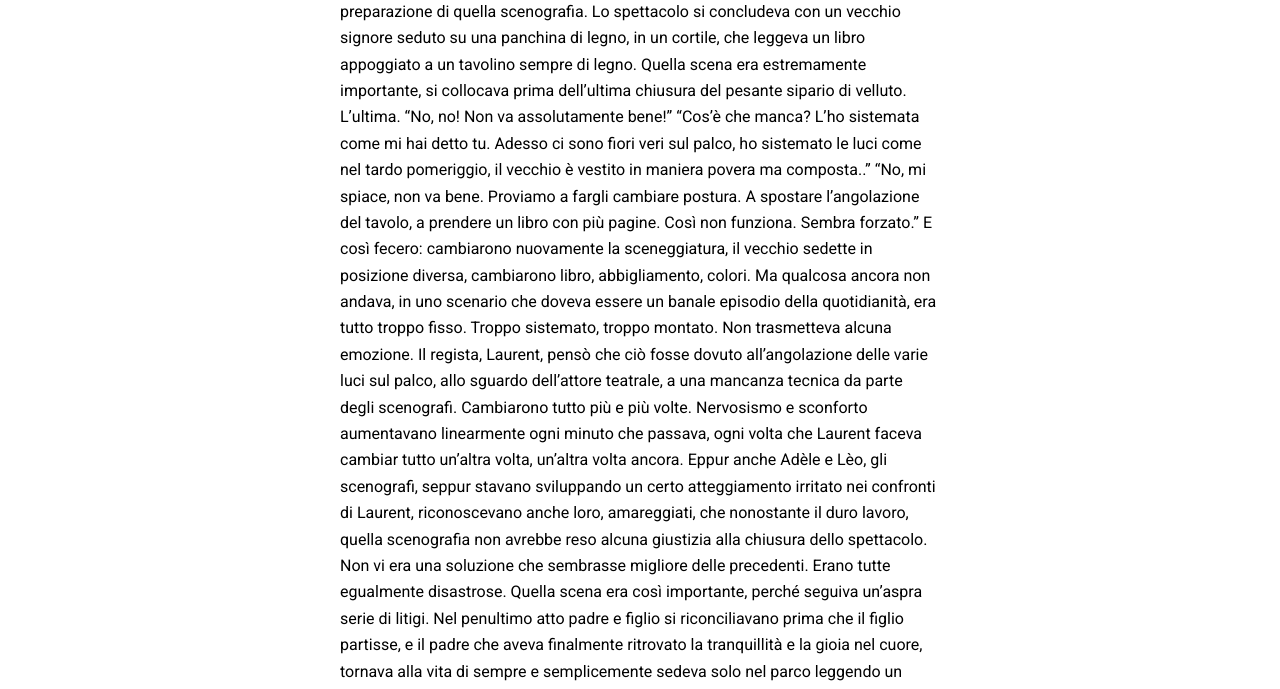
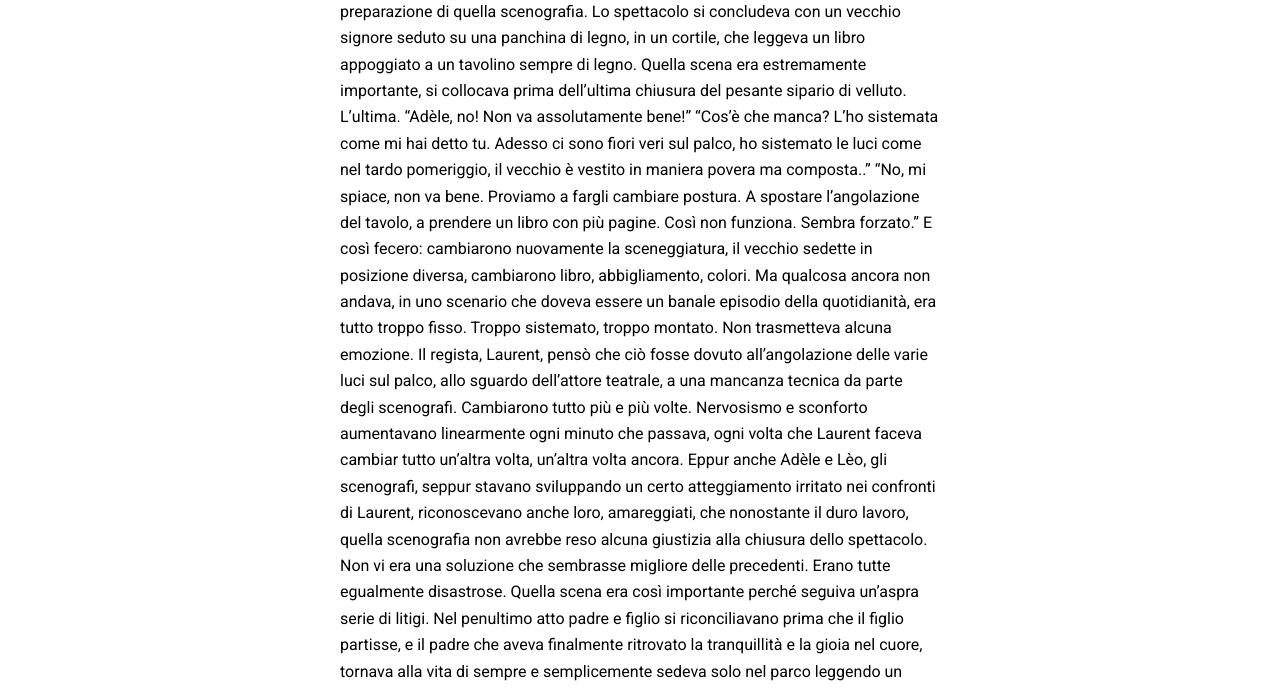
Before and after one commit to minou-anastasia/minou-anastasia.github.io, a Jekyll site: the page built from _posts/2022-01-21-semplice.md, in a window 1280 px wide and 1400 px high, scrolled down 230 px. Shown: the part 311-1000 px from the top of the window. Built offline with Jekyll 4.4.1, drawn with Linux system fonts in a browser that asks for light colours; nearby versions of some CDN libraries; some of the changed text lies outside the part shown.

Commit message:
update semplice.md

```diff
--- a/_posts/2022-01-21-semplice.md
+++ b/_posts/2022-01-21-semplice.md
@@ -11,14 +11,14 @@ image: bench.jpg
 Stavano sistemando ormai da giorni la scena per l’ultimo atto del primo spettacolo della stagione teatrale. Era tutto pronto, mancava soltanto la preparazione di quella scenografia.
 Lo spettacolo si concludeva con un vecchio signore seduto su una panchina di legno, in un cortile, che leggeva un libro appoggiato a un tavolino sempre di legno.
 Quella scena era estremamente importante, si collocava prima dell’ultima chiusura del pesante sipario di velluto. L’ultima.
-“No, no! Non va assolutamente bene!”
+“Adèle, no! Non va assolutamente bene!”
 “Cos’è che manca? L’ho sistemata come mi hai detto tu. Adesso ci sono fiori veri sul palco, ho sistemato le luci come nel tardo pomeriggio, il vecchio è vestito in maniera povera ma composta..”
 “No, mi spiace, non va bene. Proviamo a fargli cambiare postura. A spostare l’angolazione del tavolo, a prendere un libro con più pagine. Così non funziona. Sembra forzato.”
 E così fecero: cambiarono nuovamente la sceneggiatura, il vecchio sedette in posizione diversa, cambiarono libro, abbigliamento, colori.
 Ma qualcosa ancora non andava, in uno scenario che doveva essere un banale episodio della quotidianità, era tutto troppo fisso. Troppo sistemato, troppo montato. Non trasmetteva alcuna emozione.
 Il regista, Laurent, pensò che ciò fosse dovuto all’angolazione delle varie luci sul palco, allo sguardo dell’attore teatrale, a una mancanza tecnica da parte degli scenografi. Cambiarono tutto più e più volte. Nervosismo e sconforto aumentavano linearmente ogni minuto che passava, ogni volta che Laurent faceva cambiar tutto un’altra volta, un’altra volta ancora. Eppur anche Adèle e Lèo, gli scenografi, seppur stavano sviluppando un certo atteggiamento irritato nei confronti di Laurent, riconoscevano anche loro, amareggiati, che nonostante il duro lavoro, quella scenografia non avrebbe reso alcuna giustizia alla chiusura dello spettacolo.
 Non vi era una soluzione che sembrasse migliore delle precedenti. Erano tutte egualmente disastrose.
-Quella scena era così importante, perché seguiva un’aspra serie di litigi. Nel penultimo atto padre e figlio si riconciliavano prima che il figlio partisse, e il padre che aveva finalmente ritrovato la tranquillità e la gioia nel cuore, tornava alla vita di sempre e semplicemente sedeva solo nel parco leggendo un libro.
+Quella scena era così importante perché seguiva un’aspra serie di litigi. Nel penultimo atto padre e figlio si riconciliavano prima che il figlio partisse, e il padre che aveva finalmente ritrovato la tranquillità e la gioia nel cuore, tornava alla vita di sempre e semplicemente sedeva solo nel parco leggendo un libro.
 Laurent avrebbe voluto comunicare agli spettatori quella semplice serenità d’animo che è la tranquillità delle cose mondane.
 E in più era l’ultima. L’ultima cosa che l’occhio dello spettatore poteva afferrare prima che il pesante sipario di velluto si chiudesse per l’ultima volta.
 
```
Also changed, not shown: other parts of _posts/2022-01-21-semplice.md (+3 -3 lines).
